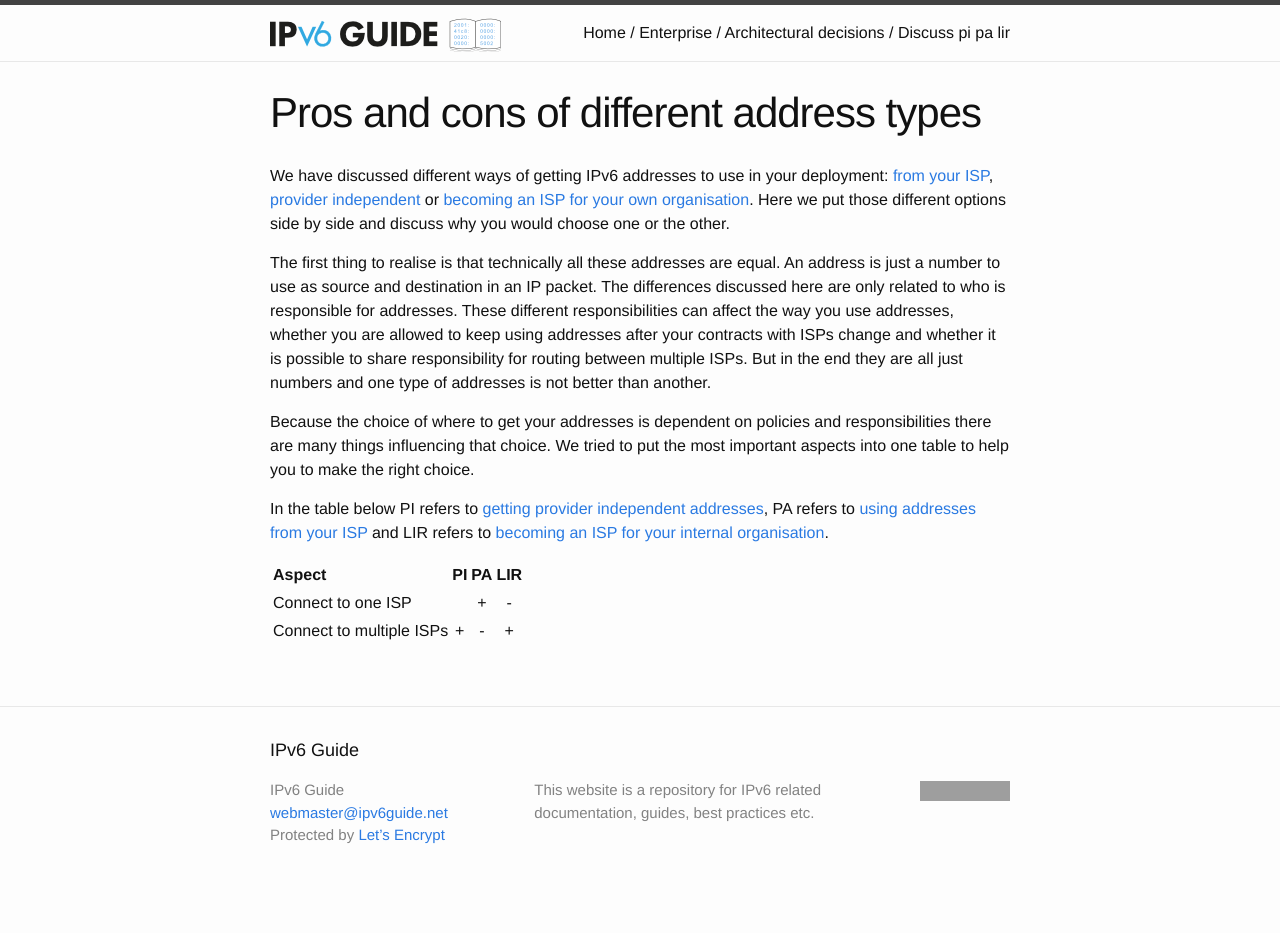
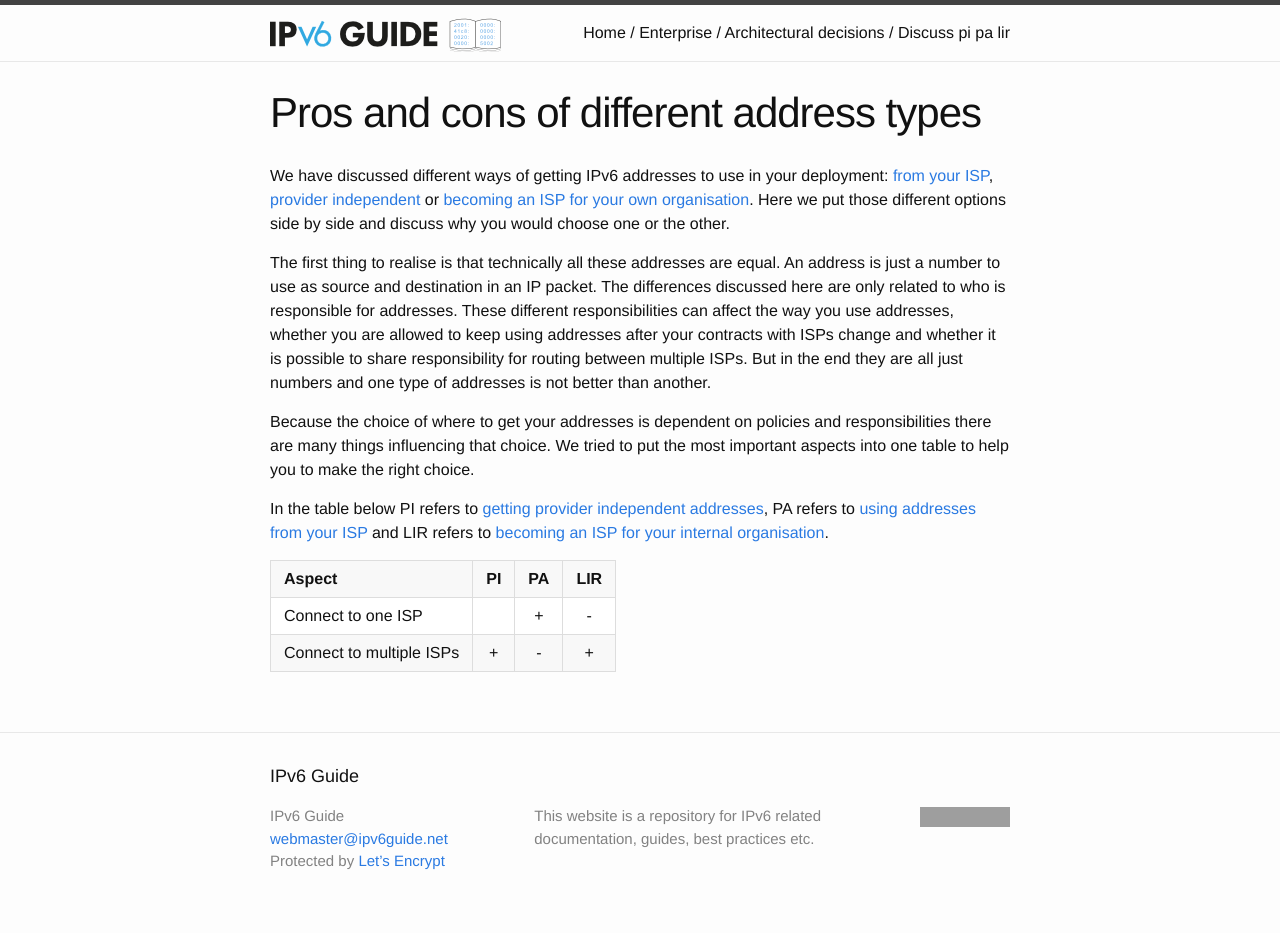
Before and after one commit to ipv6guide/ipv6guide.github.io, a Jekyll site: the page built from enterprise/architectural_decisions/discuss_PI_PA_LIR.md, in a window 1280 px wide. Built offline with Jekyll 4.4.1, drawn with Linux system fonts in a browser that asks for light colours; before the commit the page ends 907 px from its top, so only the background shows below that; grey boxes are pictures that could not be loaded.

Commit message:
table styling

```diff
--- /dev/null
+++ b/_sass/_tables.scss
@@ -0,0 +1,21 @@
+table {
+	border-collapse: collapse;
+
+	tr {
+		background-color: white;
+	}
+
+	thead > tr,
+	tr:nth-child(2n) {
+		background-color: #f8f8f8
+	}
+
+	th {
+		font-weight: bold;
+	}
+
+	td, th {
+		padding: 6px 13px;
+		border: 1px solid #ddd;
+	}
+}
--- a/css/main.scss
+++ b/css/main.scss
@@ -45,5 +45,6 @@ $on-laptop:        800px;
 @import
         "base",
         "layout",
-        "syntax-highlighting"
+        "syntax-highlighting",
+	"tables"
 ;
```
